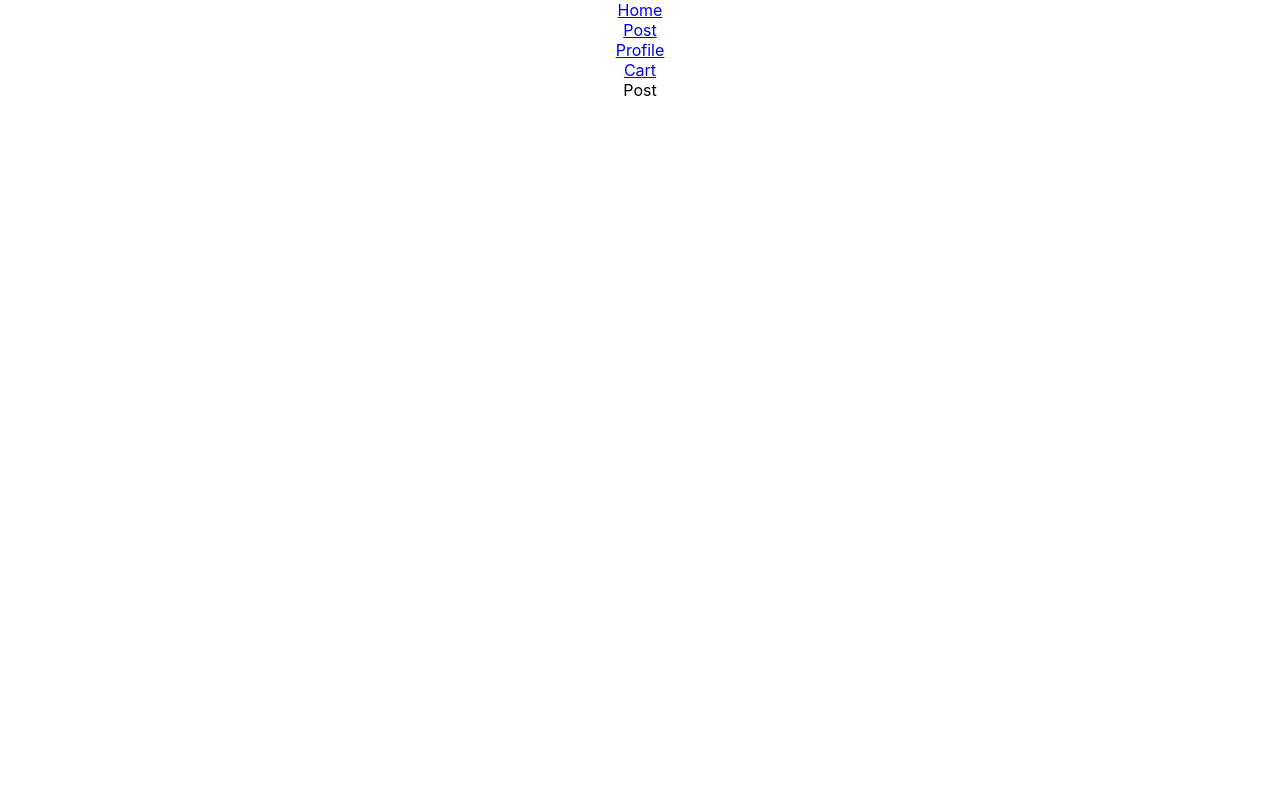
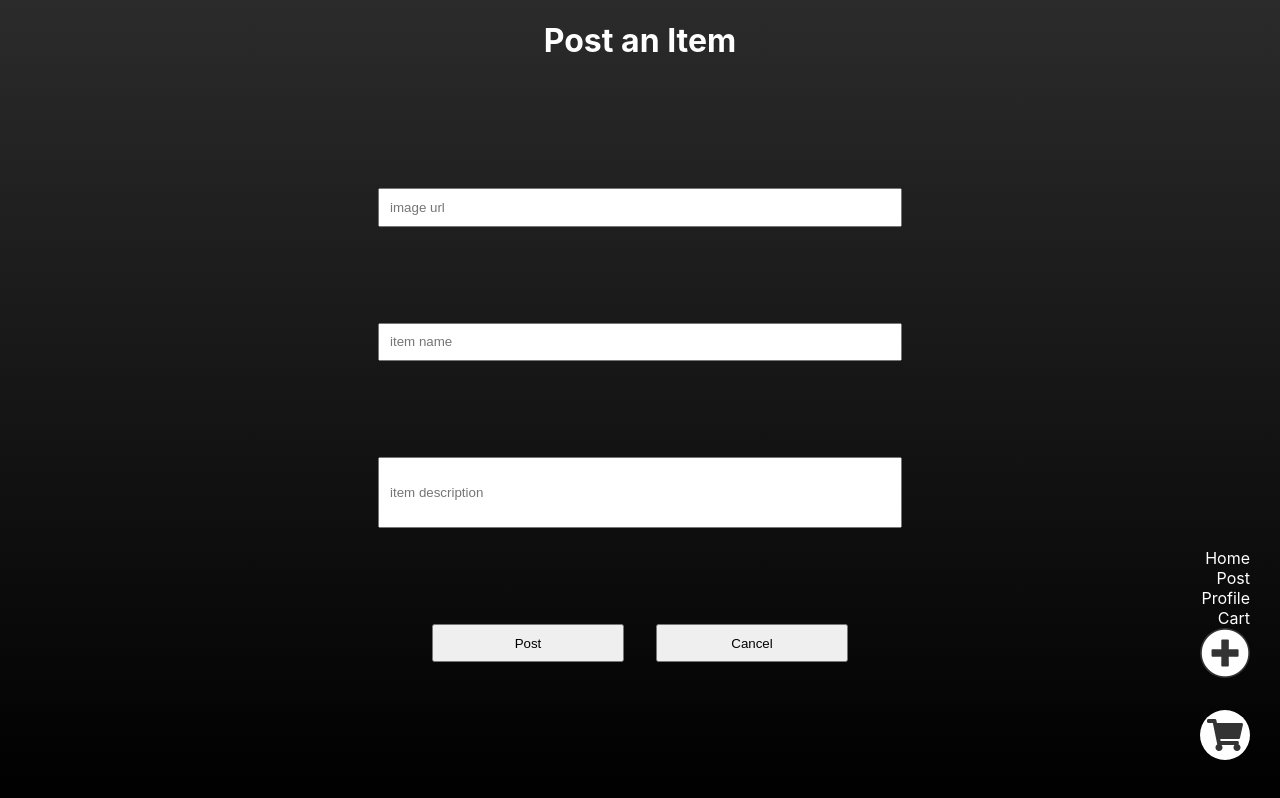
Before and after one commit to kndshein/GimmeIt-Frontend, a React (Create React App) app: page /post in a window 1280 px wide. Built offline with nearby package versions, Linux system fonts and the light colour scheme.

Commit message:
created 2 nav button components and imported to nav - basic styling around pages- detailed list in discord

```diff
--- a/public/index.html
+++ b/public/index.html
@@ -3,6 +3,7 @@
   <head>
     <meta charset="utf-8" />
     <link rel="icon" href="%PUBLIC_URL%/favicon.ico" />
+    <link rel="stylesheet" href="https://use.fontawesome.com/releases/v5.15.2/css/all.css" integrity="sha384-vSIIfh2YWi9wW0r9iZe7RJPrKwp6bG+s9QZMoITbCckVJqGCCRhc+ccxNcdpHuYu" crossorigin="anonymous">
     <meta name="viewport" content="width=device-width, initial-scale=1" />
     <meta name="theme-color" content="#000000" />
     <meta
--- a/src/App.css
+++ b/src/App.css
@@ -1,38 +1,167 @@
-.App {
+html {
+  background: rgb(83,83,83);
+  background: linear-gradient(180deg, rgba(43,43,43,1) 0%, rgba(0,0,0,1) 100%);
+  min-height: 100%;
+  color: #fff;
+}
+
+
+/* NAVIGATION CSS */
+.nav-container {
+  position: fixed;
+  bottom: 40px;
+  right: 30px;
+  display: flex;
+  flex-direction: column;
+  justify-content: flex-end;
+  align-items: flex-end;
+}
+
+.nav-container a {
+  color: white;
+  text-decoration: none;
+}
+
+.mobile-menu-btn {
+  margin-bottom: 2rem;
+  background: #333;
+  width: 50px;
+  height: 50px;
+  display: flex;
+  justify-content: center;
+  align-items: center;
+  border-radius: 50%;
+}
+
+.fas.fa-times-circle {
+  font-size: 3rem;
+  color: #fff;
+  transform: rotate(225deg);
+}
+
+.home-btn {
+  display: flex;
+  justify-content: center;
+  align-items: center;
+  background: #fff;
+  width: 50px;
+  height: 50px;
+  border-radius: 50%;
+  z-index: -1;
+}
+
+.fas.fa-shopping-cart {
+  font-size: 2rem;
+  color: #333;
+  z-index: 2;
+}
+
+
+/* HOMEPAGE CSS */
+.home-container {
+  color: #fff;
   text-align: center;
 }
 
-.App-logo {
-  height: 40vmin;
-  pointer-events: none;
+/* POSTFORM CSS */
+.posting-title {
+  text-align: center;
+  color: #fff;
 }
 
-@media (prefers-reduced-motion: no-preference) {
-  .App-logo {
-    animation: App-logo-spin infinite 20s linear;
-  }
+.form-post {
+  margin-top: 8rem;
+  display: flex;
+  flex-direction: column;
+  justify-content: center;
+  align-items: center;
 }
 
-.App-header {
-  background-color: #282c34;
-  min-height: 100vh;
-  display: flex;
-  flex-direction: column;
-  align-items: center;
-  justify-content: center;
-  font-size: calc(10px + 2vmin);
-  color: white;
+.form-post input {
+  max-width: 500px;
+  padding: .6rem;
+  width: 70vw;
+  margin-bottom: 6rem;
 }
 
-.App-link {
-  color: #61dafb;
+.input-descript {
+  height: 3rem;
+
 }
 
-@keyframes App-logo-spin {
-  from {
-    transform: rotate(0deg);
-  }
-  to {
-    transform: rotate(360deg);
-  }
+.btn-container {
+  display: flex;
+  justify-content: center;
+  align-items: center;
 }
+
+.btn-submit {
+  margin-right: 1rem;
+  width: 15vw;
+  max-width: 200px;
+  padding: .6rem;
+}
+
+.btn-cancel {
+  padding: .6rem;
+  margin-left: 1rem;
+  max-width: 200px;
+  width: 15vw;
+}
+
+/* PAYMENT FORM */
+.payment-info {
+  text-align: center;
+}
+
+.form-payment {
+  margin-top: 5rem;
+  display: grid;
+  grid-template-columns: repeat(7, 1fr);
+  grid-template-rows: repeat(6, 1fr);
+  gap: 10px;
+}
+
+.form-payment input {
+  /* grid-column: auto; */
+  max-width: 500px;
+  padding: .6rem;
+  /* width: 70vw; */
+  margin-bottom: 3rem;
+}
+
+.name-payment {
+  grid-column: 3/7;
+  grid-row: 1/2;
+}
+
+.lastName-payment {
+  grid-column: 3/7;
+  grid-row: 2/3;
+}
+
+.street-payment {
+  grid-column: 3/7;
+  grid-row: 3/4;
+}
+
+.zip-payment {
+  grid-column: 3/4  ;
+  grid-row: 5/6;
+}
+
+.city-payment {
+  grid-column: 3/4;
+  grid-row: 4/5;
+
+}
+
+.state-payment {
+  grid-column: 4/5;
+  grid-row: 4/5;
+}
+
+.btn-payment {
+  grid-column: 3/4;
+  grid-row: 6/7;
+}
--- /dev/null
+++ b/src/Components/CartButton.js
@@ -0,0 +1,11 @@
+import React from 'react'
+
+function CartButton() {
+   return (
+     <div className="home-btn">
+       <i className="fas fa-shopping-cart"></i>
+     </div>
+   );
+}
+
+export default CartButton
--- a/src/Components/Nav.js
+++ b/src/Components/Nav.js
@@ -1,5 +1,7 @@
 import React from "react";
 import { Link } from "react-router-dom";
+import NavButton from './NavButton'
+import CartButton from './CartButton'
 
 const Nav = () => {
   return (
@@ -16,6 +18,8 @@ const Nav = () => {
       <Link to="/cart">
         <div>Cart</div>
       </Link>
+      <NavButton />
+      <CartButton />
     </div>
   );
 };
--- /dev/null
+++ b/src/Components/NavButton.js
@@ -0,0 +1,11 @@
+import React from 'react'
+
+function NavButton() {
+   return (
+     <div className="mobile-menu-btn">
+       <i className="fas fa-times-circle"></i>
+     </div>
+   );
+}
+
+export default NavButton
--- a/src/Components/PaymentForm.js
+++ b/src/Components/PaymentForm.js
@@ -32,8 +32,9 @@ const PaymentForm = (props) => {
 
   return (
     <div className="payment-container">
-      <form onSubmit={handleSubmit}>
+      <form className="form-payment" onSubmit={handleSubmit}>
         <input
+          className="name-payment"
           type="text"
           name="firstName"
           placeholder="First Name"
@@ -42,6 +43,7 @@ const PaymentForm = (props) => {
           onChange={handleChange}
         />
         <input
+          className="lastName-payment"
           type="text"
           name="lastName"
           placeholder="Last Name"
@@ -50,14 +52,16 @@ const PaymentForm = (props) => {
           onChange={handleChange}
         />
         <input
+          className="street-payment"
           type="text"
           name="addressStreet"
-          placeholder="Street Name"
+          placeholder="Street Address"
           required
           value={formData.addressStreet}
           onChange={handleChange}
         />
         <input
+          className="city-payment"
           type="text"
           name="addressCity"
           placeholder="City"
@@ -66,6 +70,7 @@ const PaymentForm = (props) => {
           onChange={handleChange}
         />
         <input
+          className="state-payment"
           type="text"
           name="addressState"
           placeholder="State"
@@ -74,6 +79,7 @@ const PaymentForm = (props) => {
           onChange={handleChange}
         />
         <input
+          className="zip-payment"
           type="text"
           name="addressZipcode"
           placeholder="Zipcode"
@@ -82,7 +88,7 @@ const PaymentForm = (props) => {
           value={formData.addressZipcode}
           onChange={handleChange}
         />
-        <input type="submit" />
+        <input className="btn-payment" type="submit" />
       </form>
     </div>
   );
--- a/src/Components/PostForm.js
+++ b/src/Components/PostForm.js
@@ -2,18 +2,21 @@ import React from "react";
 
 function PostForm() {
   return (
-    <div>
-      <form>
+    <div className="PostForm">
+      <form className="form-post">
         <input type="text" placeholder="image url" name="img" />
         <input type="text" placeholder="item name" name="itemName" />
         <input
+          className='input-descript'
           type="text"
           placeholder="item description"
           name="itemDescription"
         />
-        <input type="submit" className="btn-submit" placeholder="Post" />
-        <input type="submit" className="btn-cancel" placeholder="Cancel" />
       </form>
+      <div className="btn-container">
+        <input type="button" className="btn-submit" value="Post" />
+        <input type="button" className="btn-cancel" value="Cancel" />
+      </div>
     </div>
   );
 }
--- a/src/Pages/Homepage.js
+++ b/src/Pages/Homepage.js
@@ -1,7 +1,13 @@
 import React from "react";
 
 const Homepage = () => {
-  return <div>Homepage</div>;
+  return (
+    <div className="home-container">
+      <div className="logo-container"></div>
+      <h1 className="title-text">Giveaway App</h1>
+      home
+    </div>
+  );
 };
 
 export default Homepage;
--- a/src/Pages/Payment.js
+++ b/src/Pages/Payment.js
@@ -4,7 +4,7 @@ import PaymentForm from "../Components/PaymentForm";
 const Payment = (props) => {
   return (
     <div>
-      Payment
+      <h1 className="payment-info">Payment Info</h1>
       <PaymentForm
         props={props}
         paymentFormData={props.paymentFormData}
--- a/src/Pages/Post.js
+++ b/src/Pages/Post.js
@@ -1,7 +1,13 @@
 import React from "react";
+import PostForm from '../Components/PostForm'
 
 const Post = () => {
-  return <div>Post</div>;
+  return (
+  <div>
+    <h1 className="posting-title">Post an Item</h1>
+    <PostForm />
+  </div>
+    );
 };
 
 export default Post;
```
Also changed, not shown: 1 other file (tests, documents, lock files or other folders).
